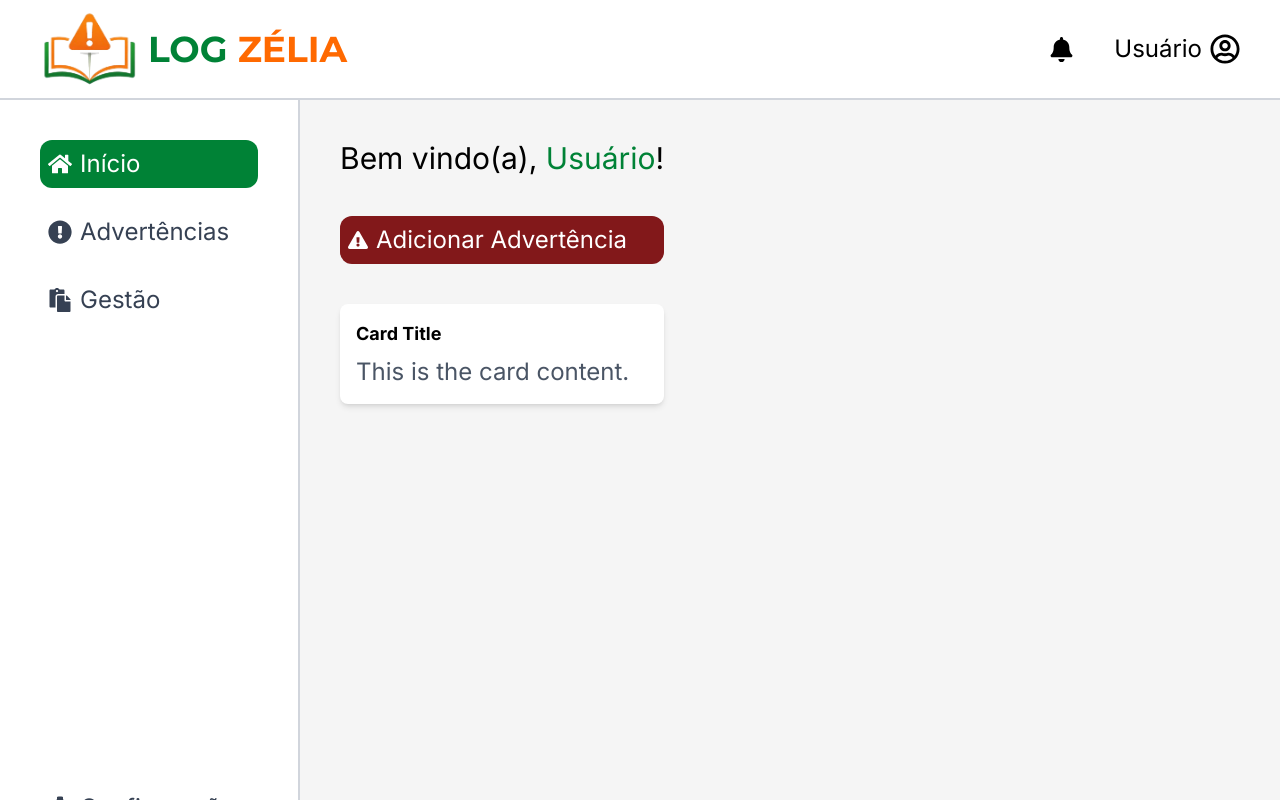
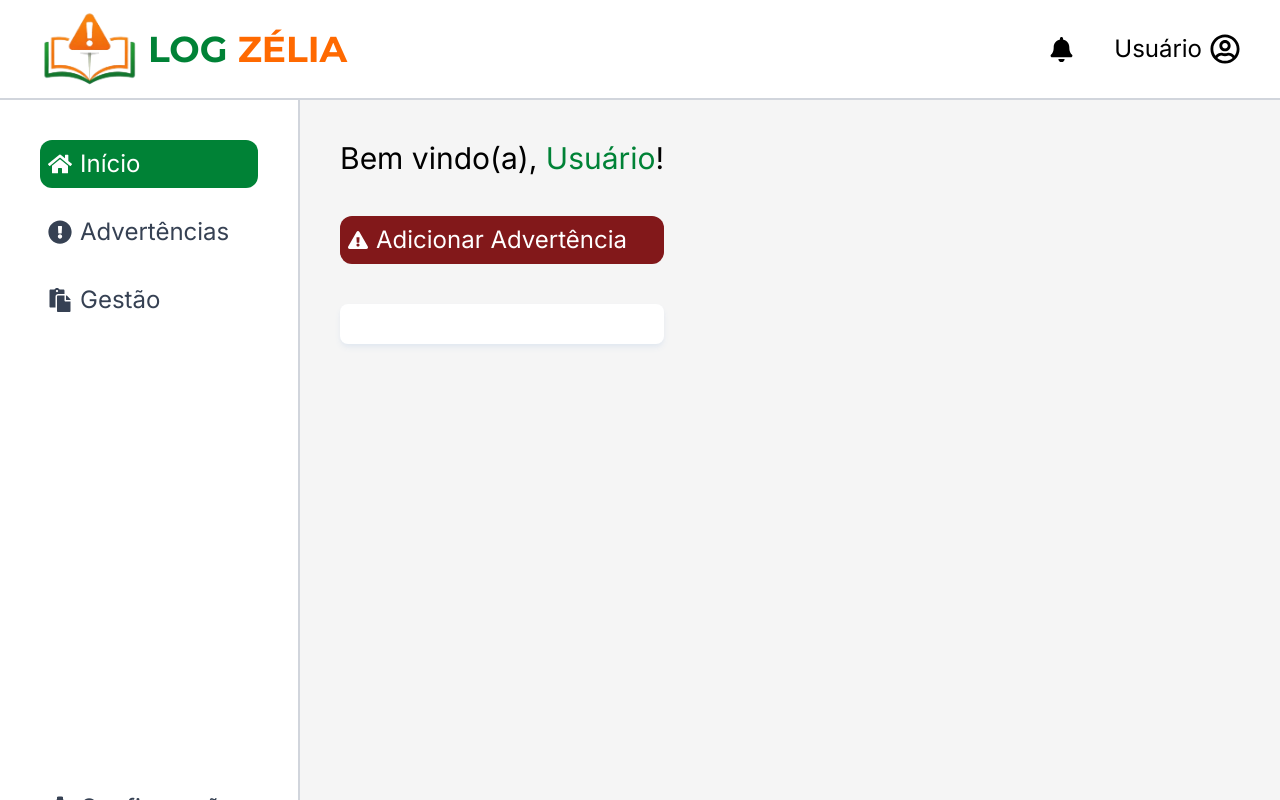
Before and after one commit to Ivozeraa/log-zelia, a React (Vite) app: page / in a window 1280 px wide. Built offline with nearby package versions, Linux system fonts and the light colour scheme.

Commit message:
feat: update Card component to accept title, content, and subtitle as props

```diff
--- a/src/components/Card.jsx
+++ b/src/components/Card.jsx
@@ -1,8 +1,9 @@
-export const Card = () => {
+export const Card = ({ title, content, subtitle }) => {
   return (
-    <div className='bg-white shadow-md sh rounded-lg p-4'>
-      <h3 className='text-lg font-bold mb-2'>Card Title</h3>
-      <p className='text-gray-600'>This is the card content.</p>
+    <div className='bg-white shadow-md shadow-slate-200 sh rounded-lg p-4'>
+      <h3 className='text-lg font-bold mb-2'>{title}</h3>
+      <p className='text-gray-600'>{content}</p>
+      <p>{subtitle}</p>
     </div>
   )
 }
```
